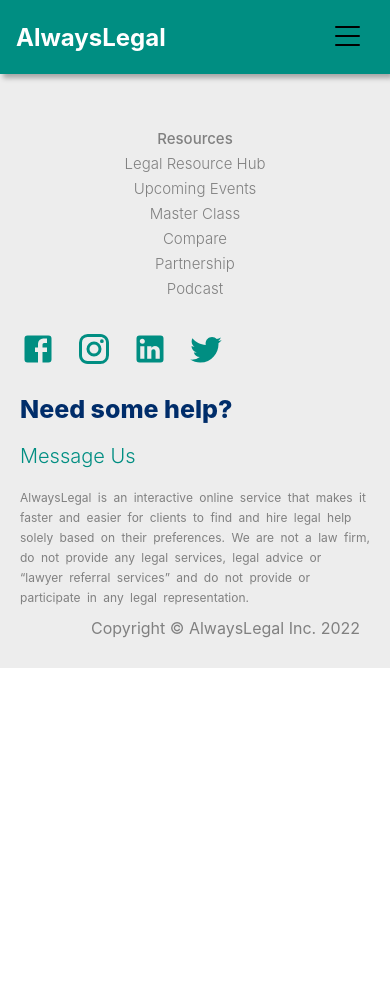
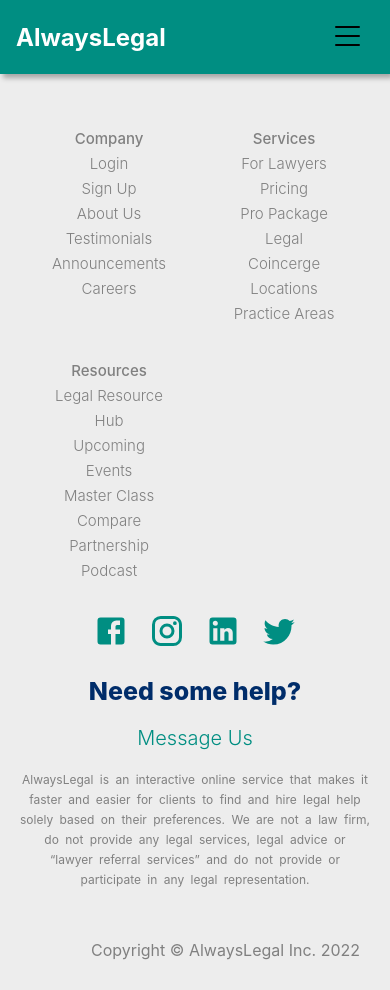
Before and after one commit to Hycient195/Always_Legal, a React (Create React App) app: page /products in a window 390 px wide. Before the commit the page ends 844 px from the top, so only its background shows below. Built offline with nearby package versions, Linux system fonts and the light colour scheme.

Commit message:
Modified the page a little for mobile devices

```diff
--- a/src/components/Footer/Footer.css
+++ b/src/components/Footer/Footer.css
@@ -8,6 +8,10 @@ div.footer_container{
   /* padding: calc(var(--base-padding) * 4); */
   /* padding: calc(var(--base-padding) * 4); */
   justify-content: space-between;
+  max-width: 1300px;
+  margin-inline: auto;
+
+
 }
 
 
@@ -19,6 +23,7 @@ div.footer_container > div.footer_left{
   display: flex;
   /* justify-content: space-between; */
   flex-direction: column;
+  max-width: 600px;
 }
 
 div.footer_left > p.help-text {
@@ -191,19 +196,26 @@ div.footer_socials_content > span.social_icons {
   /*=====================*/
   /* Footer Left Section */
   /*=====================*/
-  div.footer_container > div.footer_left > div.button_group{
-    justify-self: center;
+  div.footer_container > div.footer_left {
+    display: flex;
+    justify-items: center !important;
+    text-align: center;
+  }
+  div.footer_container > div.footer_left > div.button_group > ul{
+    justify-self: center !important;
+    display: flex !important;
+    justify-content: center !important;
   }
 
   /*======================*/
   /* Footer Right Section */
   /*======================*/
   div.footer_container > div.footer_right{
-    grid-template-columns: 1fr;
+    grid-template-columns: 1fr 1fr;
   }
 
   div.footer_right > ul:not(:last-of-type){
-    display: none;
+    /* display: none; */
   }
 
   div.footer_right > ul{
--- a/src/components/Footer/Footer.jsx
+++ b/src/components/Footer/Footer.jsx
@@ -77,7 +77,7 @@ export default function Footer() {
         </div>
       </section> */}
 
-      <section className="footer_credit grey-text justify-flex-end flex flex column align-center justify-center p-10">
+      <section className="m-t-40 footer_credit grey-text justify-flex-end flex flex column align-center justify-center p-10">
         <p className="no-m-p">Copyright © AlwaysLegal Inc. 2022</p>
       </section>
     </footer>
--- a/src/pages/Home/Home.module.css
+++ b/src/pages/Home/Home.module.css
@@ -7,7 +7,7 @@ div.hero_wrapper {
   width: 100%;
   position: relative;
   height: 65vh;
-  overflow-x: hidden;
+  overflow: hidden;
 }
 
 div.hero_wrapper::-webkit-scrollbar {
```
